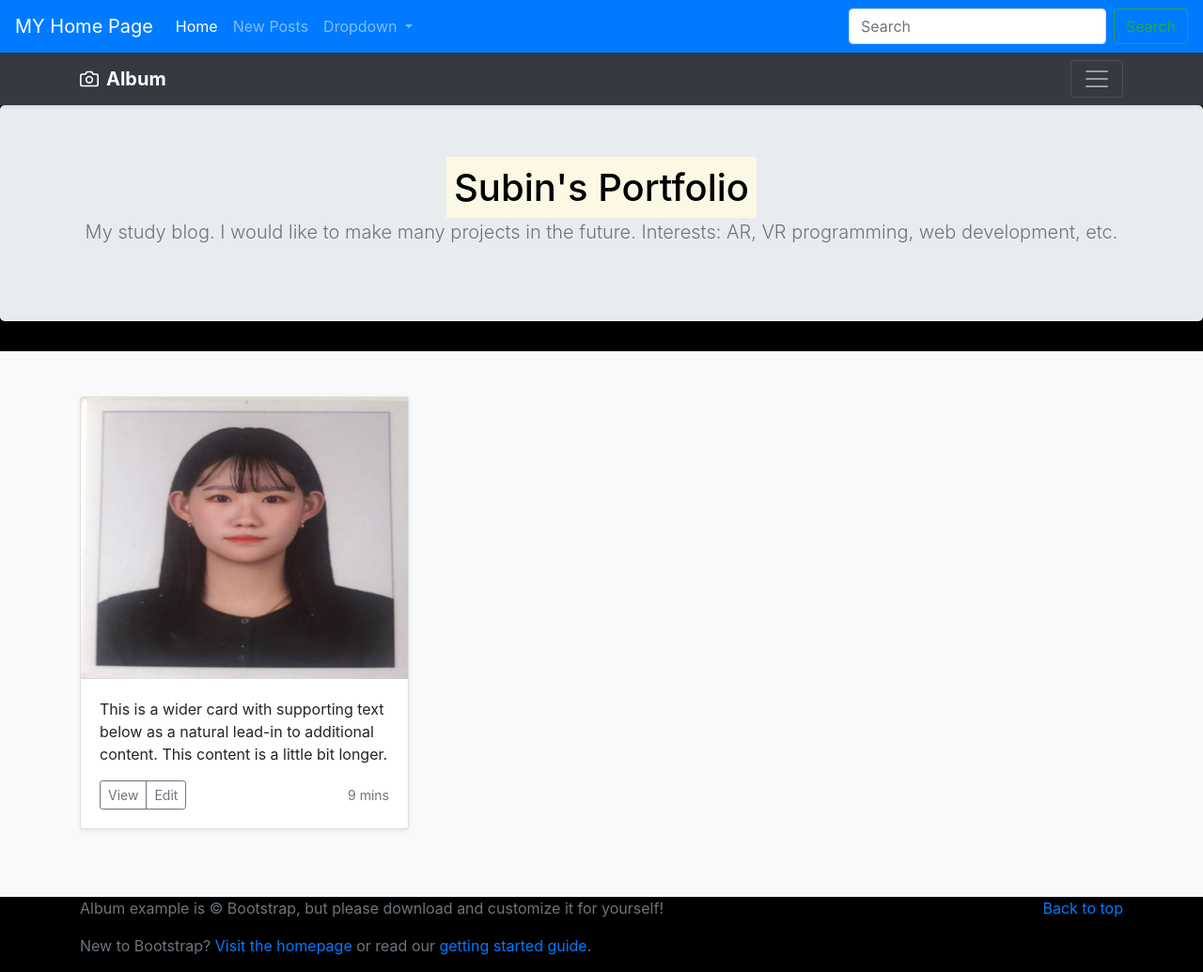
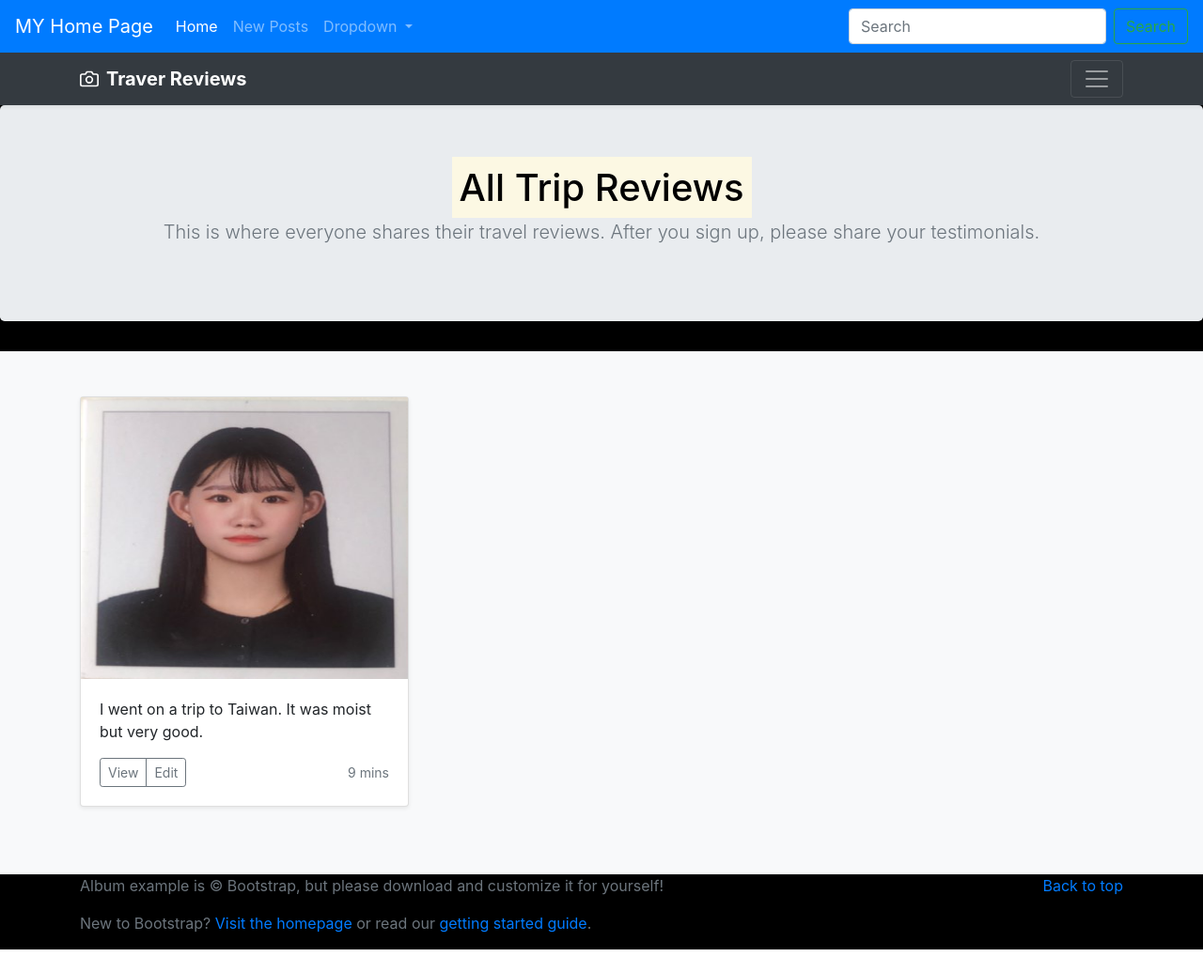
Before and after one commit to subbioh/traverproject, a Django app: page /portfolio/ in a window 1280 px wide. Shown: the whole page at 94% size. After the commit the page ends 1011 px from the top, so only its background shows below. Run offline with Django 3.2, Linux system fonts and the light colour scheme; data that the repository does not hold is empty; some libraries are stand-ins or nearby versions.

Commit message:
traverproject_subin

```diff
--- a/portfolio/templates/portfolio.html
+++ b/portfolio/templates/portfolio.html
@@ -14,7 +14,7 @@
         <div class="col-sm-8 col-md-7 py-4">
           <h4 class="text-white">About</h4>
           <p class="text-muted">
-            This album is a place to write down my project, name, and useful information to refer to.</p>
+            This is where everyone shares their travel reviews. After you sign up, please share your testimonials.</p>
         </div>
         <div class="col-sm-4 offset-md-1 py-4">
           <h4 class="text-white">Contact</h4>
@@ -31,7 +31,7 @@
     <div class="container d-flex justify-content-between">
       <a href="#" class="navbar-brand d-flex align-items-center">
         <svg xmlns="http://www.w3.org/2000/svg" width="20" height="20" fill="none" stroke="currentColor" stroke-linecap="round" stroke-linejoin="round" stroke-width="2" aria-hidden="true" class="mr-2" viewBox="0 0 24 24" focusable="false"><path d="M23 19a2 2 0 0 1-2 2H3a2 2 0 0 1-2-2V8a2 2 0 0 1 2-2h4l2-3h6l2 3h4a2 2 0 0 1 2 2z"/><circle cx="12" cy="13" r="4"/></svg>
-        <strong>Album</strong>
+        <strong>Traver Reviews</strong>
       </a>
       <button class="navbar-toggler" type="button" data-toggle="collapse" data-target="#navbarHeader" aria-controls="navbarHeader" aria-expanded="false" aria-label="Toggle navigation">
         <span class="navbar-toggler-icon"></span>
@@ -44,9 +44,9 @@
 
   <section class="jumbotron text-center">
     <div class="container">
-      <h1 class="jumbotron-heading"><mark>Subin's Portfolio</mark></h1>
-      <p class="lead text-muted">My study blog.
-        I would like to make many projects in the future. Interests: AR, VR programming, web development, etc.</p>
+      <h1 class="jumbotron-heading"><mark>All Trip Reviews</mark></h1>
+      <p class="lead text-muted">
+        This is where everyone shares their travel reviews. After you sign up, please share your testimonials.</p>
 
     </div>
   </section>
@@ -56,9 +56,9 @@
        <div class="row">
         <div class="col-md-4">
           <div class="card mb-4 shadow-sm">
-            <img src = "{% static 'KakaoTalk_20190602_165110479.jpg'%}" height = 300 alt="증명사진" >
+            <img src = "{% static 'KakaoTalk_20190602_165110479.jpg'%}" height = 300 alt="여행사진" >
               <div class="card-body">
-              <p class="card-text">This is a wider card with supporting text below as a natural lead-in to additional content. This content is a little bit longer.</p>
+              <p class="card-text">I went on a trip to Taiwan. It was moist but very good.</p>
               <div class="d-flex justify-content-between align-items-center">
                 <div class="btn-group">
                   <button type="button" class="btn btn-sm btn-outline-secondary">View</button>
```
Also changed, not shown: blogapp/views.py (line endings or trailing spaces).
